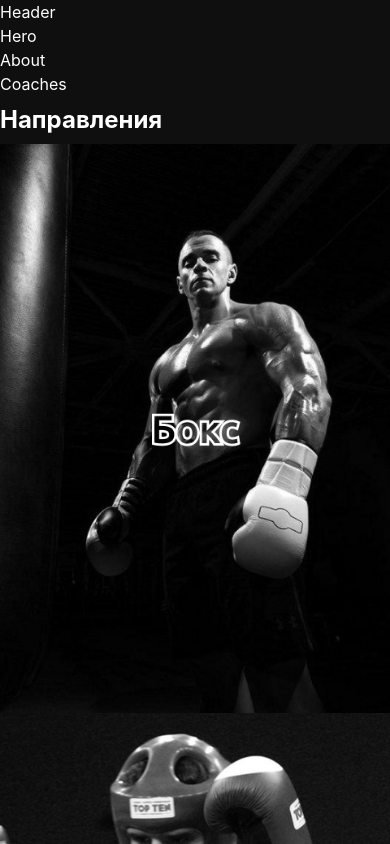
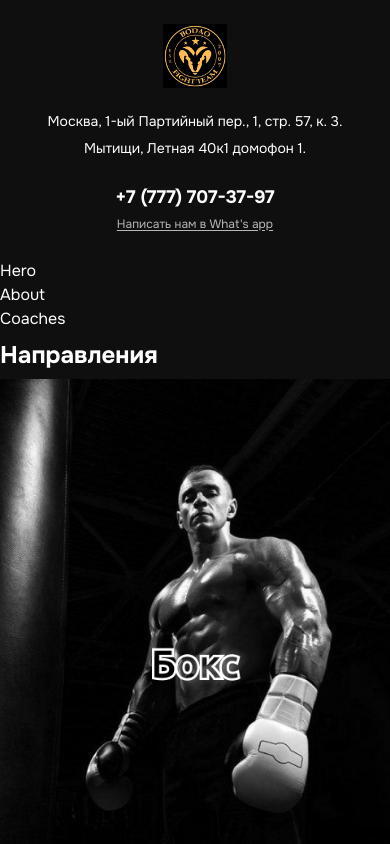
Before and after one commit to cozy-bit/team-bodao, a React (Vite) app: page / in a window 390 px wide. Shown: the top 844 px of the page. Built offline with nearby package versions, Linux system fonts and the light colour scheme.

Commit message:
feat: header (logo, address, phone) + Onest font

```diff
--- a/src/components/layout/Header.jsx
+++ b/src/components/layout/Header.jsx
@@ -1,7 +1,46 @@
+import { MapPin, Phone } from 'lucide-react';
+import logo from '../../assets/images/logo-bodao.png';
+
 export default function Header() {
   return (
-    <section>
-      <h2>Header</h2>
-    </section>
+    <header className="w-full">
+      <div className="mx-auto flex max-w-7xl flex-col items-center gap-6 px-5 py-6 md:flex-row md:justify-between md:gap-8 md:px-8 md:py-7">
+        <a href="#" className="shrink-0">
+          <img
+            src={logo}
+            alt="Bodao Fight Team"
+            className="h-16 w-16 md:h-[92px] md:w-[92px]"
+          />
+        </a>
+
+        <div className="flex items-start gap-3 text-center md:text-left">
+          <MapPin className="mt-0.5 hidden h-6 w-6 shrink-0 text-white sm:block" strokeWidth={1.5} />
+          <address className="space-y-2 text-sm not-italic leading-snug text-white sm:text-[15px]">
+            <p>Москва, 1-ый Партийный пер., 1, стр. 57, к. 3.</p>
+            <p>Мытищи, Летная 40к1 домофон 1.</p>
+          </address>
+        </div>
+
+        <div className="flex items-center gap-3">
+          <Phone className="hidden h-6 w-6 shrink-0 text-white sm:block" strokeWidth={1.5} />
+          <div className="text-center md:text-right">
+            <a
+              href="tel:+77777073797"
+              className="block text-lg font-bold text-white md:text-xl"
+            >
+              +7 (777) 707-37-97
+            </a>
+            <a
+              href="https://wa.me/77777073797"
+              target="_blank"
+              rel="noreferrer"
+              className="text-xs text-white/70 underline underline-offset-2 hover:text-white"
+            >
+              Написать нам в What's app
+            </a>
+          </div>
+        </div>
+      </div>
+    </header>
   );
 }
--- a/src/index.css
+++ b/src/index.css
@@ -1,3 +1,4 @@
+@import url("https://fonts.googleapis.com/css2?family=Onest:wght@300;400;500;600;700;800&display=swap");
 @import "tailwindcss";
 
 @theme {
@@ -5,4 +6,10 @@
   --color-gold-hover: #e2a23e;
   --color-dark-bg: #0F0F10;
   --color-dark-card: #18181A;
+  --font-sans: "Onest", ui-sans-serif, system-ui, sans-serif;
 }
+
+body {
+  font-family: var(--font-sans);
+  background-color: var(--color-dark-bg);
+}
```
Also changed, not shown: src/assets/images/logo-bodao.png (added).
